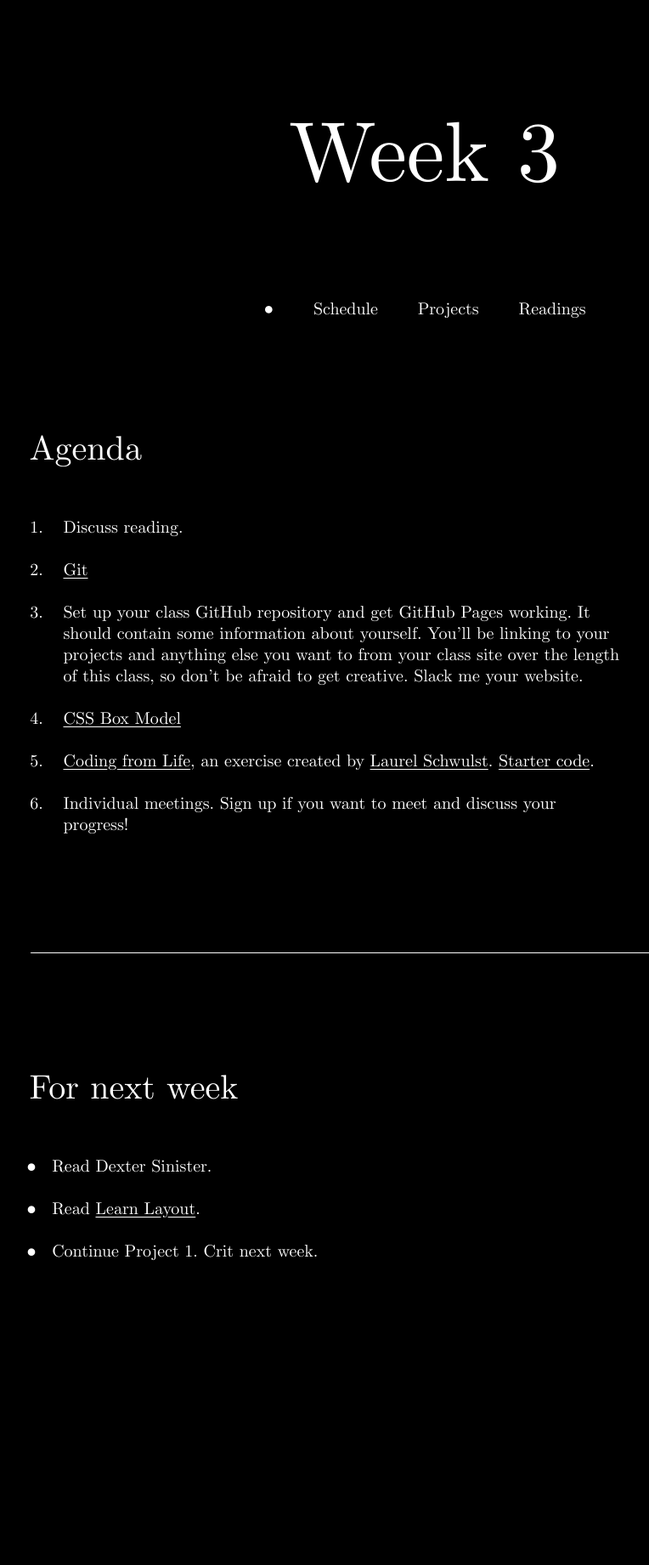
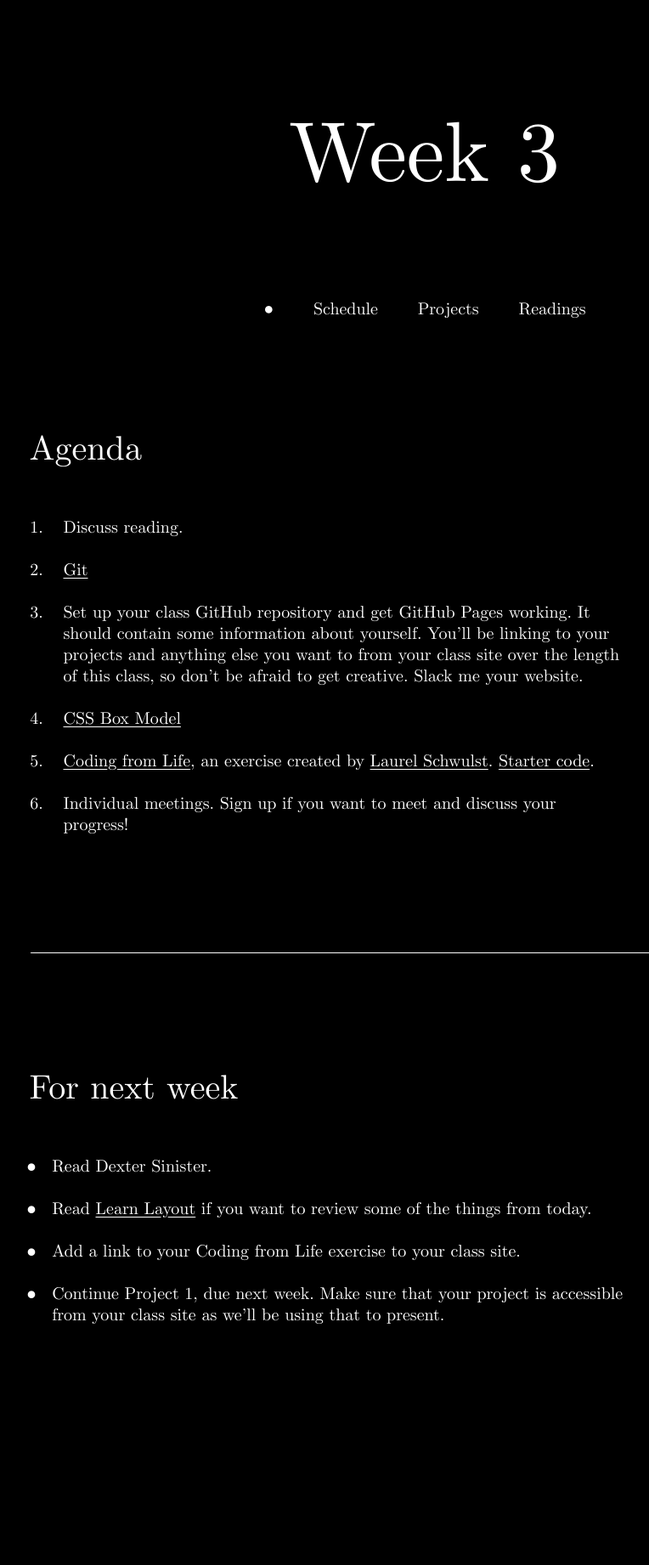
Before and after one commit to eli8527/source-f22, a Jekyll site: the page built from week/3.md, in a window 1280 px wide. Shown: the whole page at 85% size, without its empty margins (140-904 px from the left). Built offline with Jekyll 4.4.1, drawn with Linux system fonts in a browser that asks for light colours; before the commit the page ends 1767 px from its top, so only the background shows below that.

Commit message:
class site

```diff
--- a/week/3.md
+++ b/week/3.md
@@ -30,6 +30,8 @@ active: true
 
 * Read Dexter Sinister.
 
-* Read [Learn Layout](https://learnlayout.com/).
+* Read [Learn Layout](https://learnlayout.com/) if you want to review some of the things from today.
 
-* Continue Project 1. Crit next week.
+* Add a link to your Coding from Life exercise to your class site.
+
+* Continue Project 1, due next week. Make sure that your project is accessible from your class site as we’ll be using that to present.
```
Also changed, not shown: _data/participants.yml (+8 -8 lines), week/4.md (+13 -3 lines).
